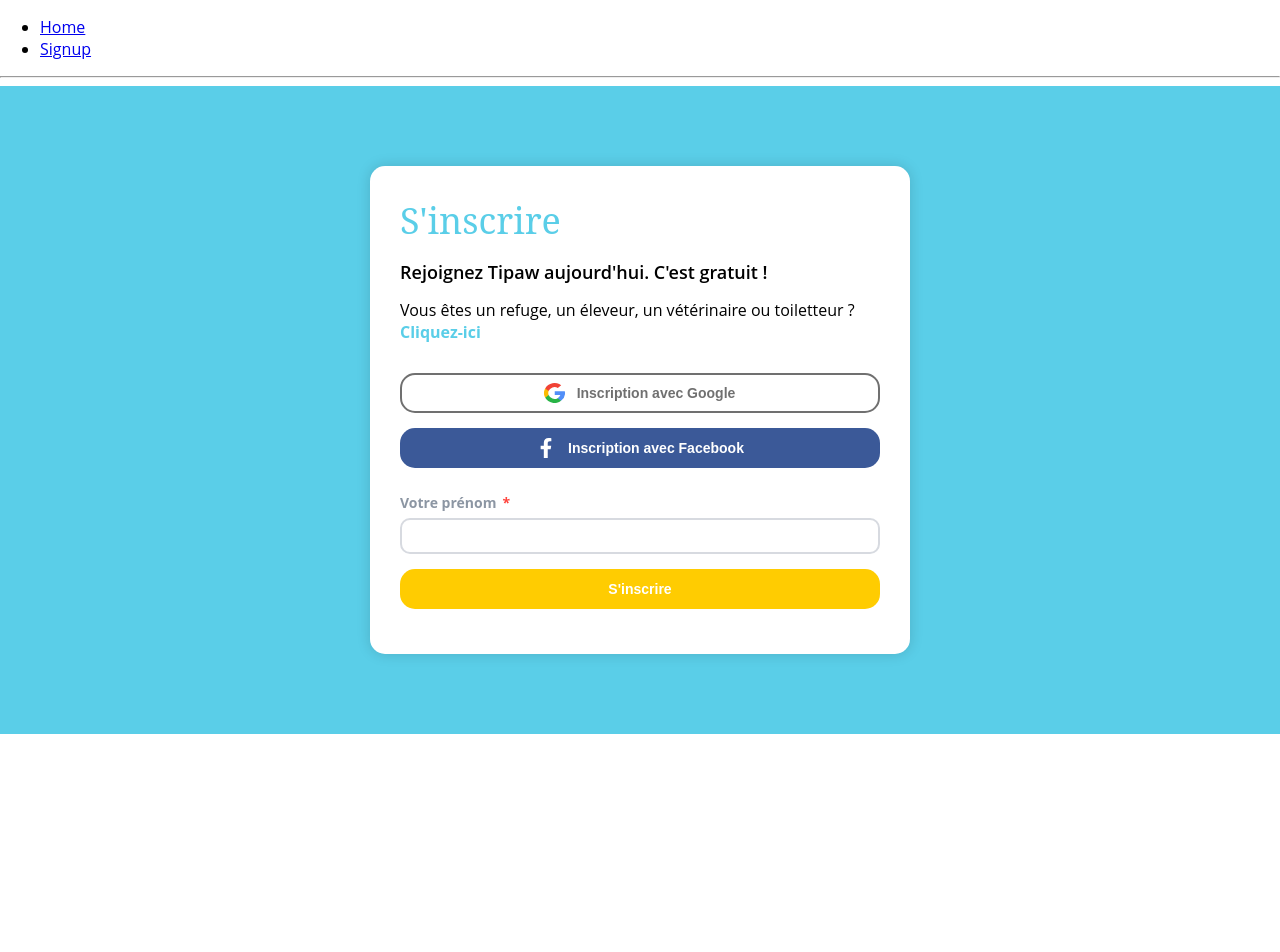
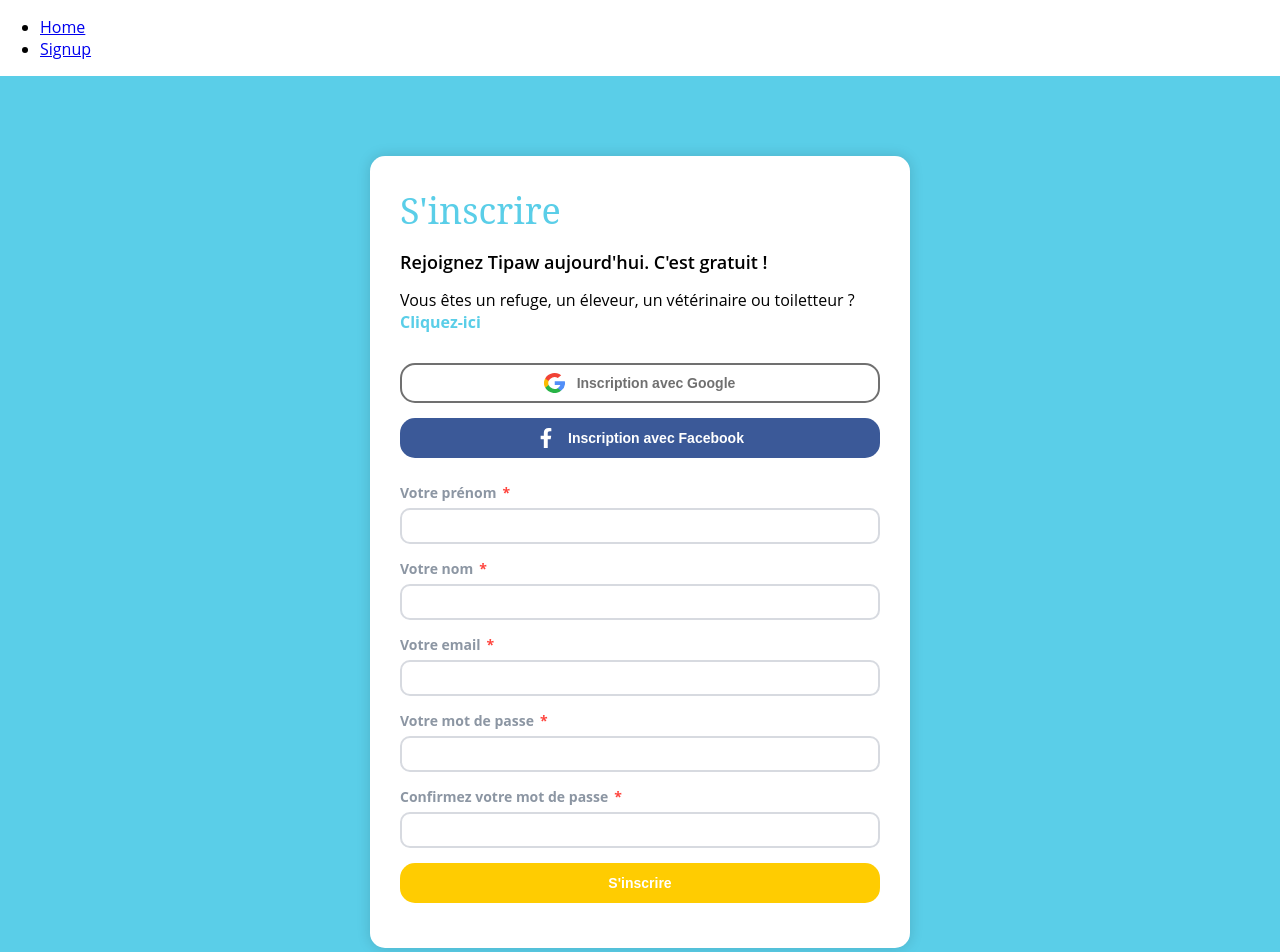
Before and after one commit to lacmansoftware/tipaw-take-home-challenge, a React (Create React App) app in the folder frontend/: page /signup in a window 1280 px wide. Shown: the top 952 px of the page. Before the commit the page ends 800 px from the top, so only its background shows below. Built offline with nearby package versions, Linux system fonts and the light colour scheme.

Commit message:
Completed form validation using yup resolver

```diff
--- a/frontend/package.json
+++ b/frontend/package.json
@@ -5,6 +5,7 @@
   "dependencies": {
     "@emotion/react": "^11.9.3",
     "@emotion/styled": "^11.9.3",
+    "@hookform/resolvers": "^2.9.1",
     "@testing-library/jest-dom": "^5.16.4",
     "@testing-library/react": "^13.3.0",
     "@testing-library/user-event": "^13.5.0",
@@ -19,7 +20,8 @@
     "react-router-dom": "^6.3.0",
     "react-scripts": "5.0.1",
     "typescript": "^4.7.3",
-    "web-vitals": "^2.1.4"
+    "web-vitals": "^2.1.4",
+    "yup": "^0.32.11"
   },
   "scripts": {
     "start": "react-scripts start",
--- a/frontend/src/App.tsx
+++ b/frontend/src/App.tsx
@@ -13,7 +13,6 @@
             <Link to="/signup">Signup</Link>
           </li>
         </ul>
-        <hr />
         <Main />
       </div>
     </>
--- a/frontend/src/components/Signup/Buttons.tsx
+++ b/frontend/src/components/Signup/Buttons.tsx
@@ -98,7 +98,7 @@
           <svg
             stroke="currentColor"
             fill="currentColor"
-            stroke-width="0"
+            strokeWidth="0"
             viewBox="0 0 320 512"
             height="1em"
             width="1em"
--- a/frontend/src/components/Signup/FormDiv.tsx
+++ b/frontend/src/components/Signup/FormDiv.tsx
@@ -1,14 +1,16 @@
 import styled from "@emotion/styled";
 import { useForm } from "react-hook-form";
+import { yupResolver } from "@hookform/resolvers/yup";
+import * as Yup from "yup";
 
 import { SubmitButton } from "./Buttons";
 
 interface IFormInput {
   firstName: string;
-  // lastName: string;
-  // email: string;
-  // password: string;
-  // confirmPassword: string;
+  lastName: string;
+  email: string;
+  password: string;
+  confirmPwd: string;
 }
 
 const Container = styled.div`
@@ -86,16 +88,34 @@
 `;
 
 const FormDiv = () => {
+  const formSchema = Yup.object().shape({
+    firstName: Yup.string().required("Ce champ est requis"),
+    lastName: Yup.string().required("Ce champ est requis"),
+    email: Yup.string().required("Ce champ est requis").email("Adresse email invalide"),
+    password: Yup.string()
+      .required("Ce champ est requis")
+      .min(6, "Veuillez entrer 6 caractère(s) minimum"),
+    confirmPwd: Yup.string()
+      .required("Ce champ est requis")
+      .oneOf(
+        [Yup.ref("password")],
+        "Le mot de passe est différent du mot de passe de confirmation"
+      ),
+  });
+
   const {
     register,
     handleSubmit,
     watch,
     formState: { errors },
-  } = useForm<IFormInput>();
+  } = useForm<IFormInput>({
+    mode: "all",
+    resolver: yupResolver(formSchema),
+  });
 
   const onSubmit = (data: IFormInput) => {
     alert(JSON.stringify(data));
-  }; // your form submit function which will invoke after successful validation
+  };
 
   return (
     <Container>
@@ -107,15 +127,79 @@
           </DivFormLabel>
           <InputContainer>
             <Input
-              {...register("firstName", {
-                required: true,
-              })}
+              {...register("firstName")}
               className={errors?.firstName ? "inValid" : ""}
             />
             <InputIconContainer></InputIconContainer>
           </InputContainer>
-          {errors?.firstName?.type === "required" && (
-            <Error>Ce champ est requis</Error>
+          {errors?.firstName?.message && (
+            <Error>{errors?.firstName?.message}</Error>
+          )}
+        </DivFormGroup>
+        <DivFormGroup>
+          <DivFormLabel>
+            Votre nom
+            <DivRequiredField>*</DivRequiredField>
+          </DivFormLabel>
+          <InputContainer>
+            <Input
+              {...register("lastName")}
+              className={errors?.lastName ? "inValid" : ""}
+            />
+            <InputIconContainer></InputIconContainer>
+          </InputContainer>
+          {errors?.lastName?.message && (
+            <Error>{errors?.lastName?.message}</Error>
+          )}
+        </DivFormGroup>
+        <DivFormGroup>
+          <DivFormLabel>
+            Votre email
+            <DivRequiredField>*</DivRequiredField>
+          </DivFormLabel>
+          <InputContainer>
+            <Input
+              {...register("email")}
+              className={errors?.email ? "inValid" : ""}
+            />
+            <InputIconContainer></InputIconContainer>
+          </InputContainer>
+          {errors?.email?.message && (
+            <Error>{errors?.email?.message}</Error>
+          )}
+        </DivFormGroup>
+        <DivFormGroup>
+          <DivFormLabel>
+            Votre mot de passe
+            <DivRequiredField>*</DivRequiredField>
+          </DivFormLabel>
+          <InputContainer>
+            <Input
+              type="password"
+              {...register("password")}
+              className={errors?.password ? "inValid" : ""}
+            />
+            <InputIconContainer></InputIconContainer>
+          </InputContainer>
+          {errors?.password?.message && (
+            <Error>{errors?.password?.message}</Error>
+          )}
+        </DivFormGroup>
+        <DivFormGroup>
+          <DivFormLabel>
+            Confirmez votre mot de passe
+            <DivRequiredField>*</DivRequiredField>
+          </DivFormLabel>
+          <InputContainer>
+            <Input
+              type="password"
+              {...register("confirmPwd")}
+              className={errors?.confirmPwd ? "inValid" : ""}
+            />
+            <InputIconContainer></InputIconContainer>
+          </InputContainer>
+          {errors?.confirmPwd?.message && (
+            <Error>{errors?.confirmPwd?.message}</Error>
           )}
         </DivFormGroup>
         <DivFormGroup>
```
